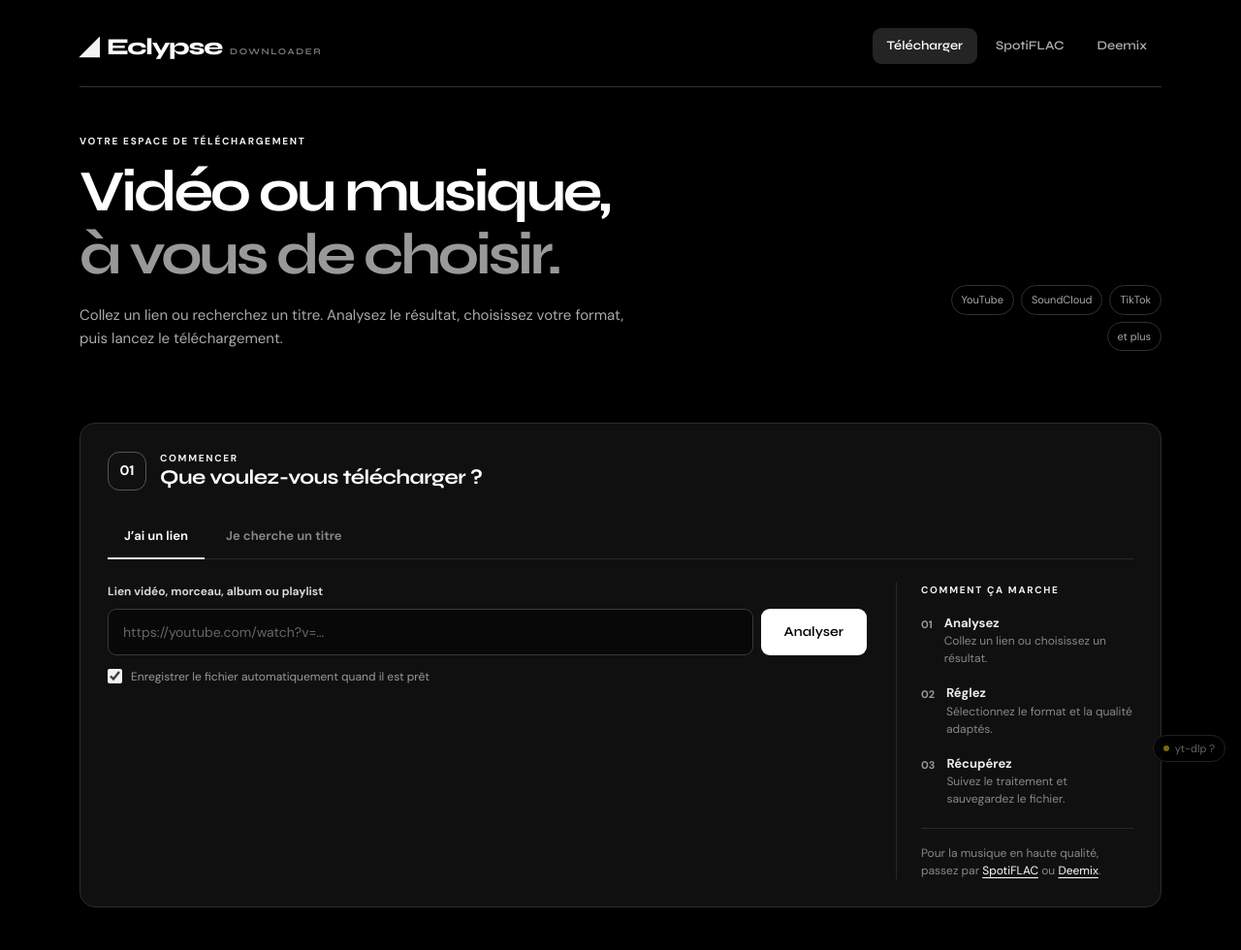
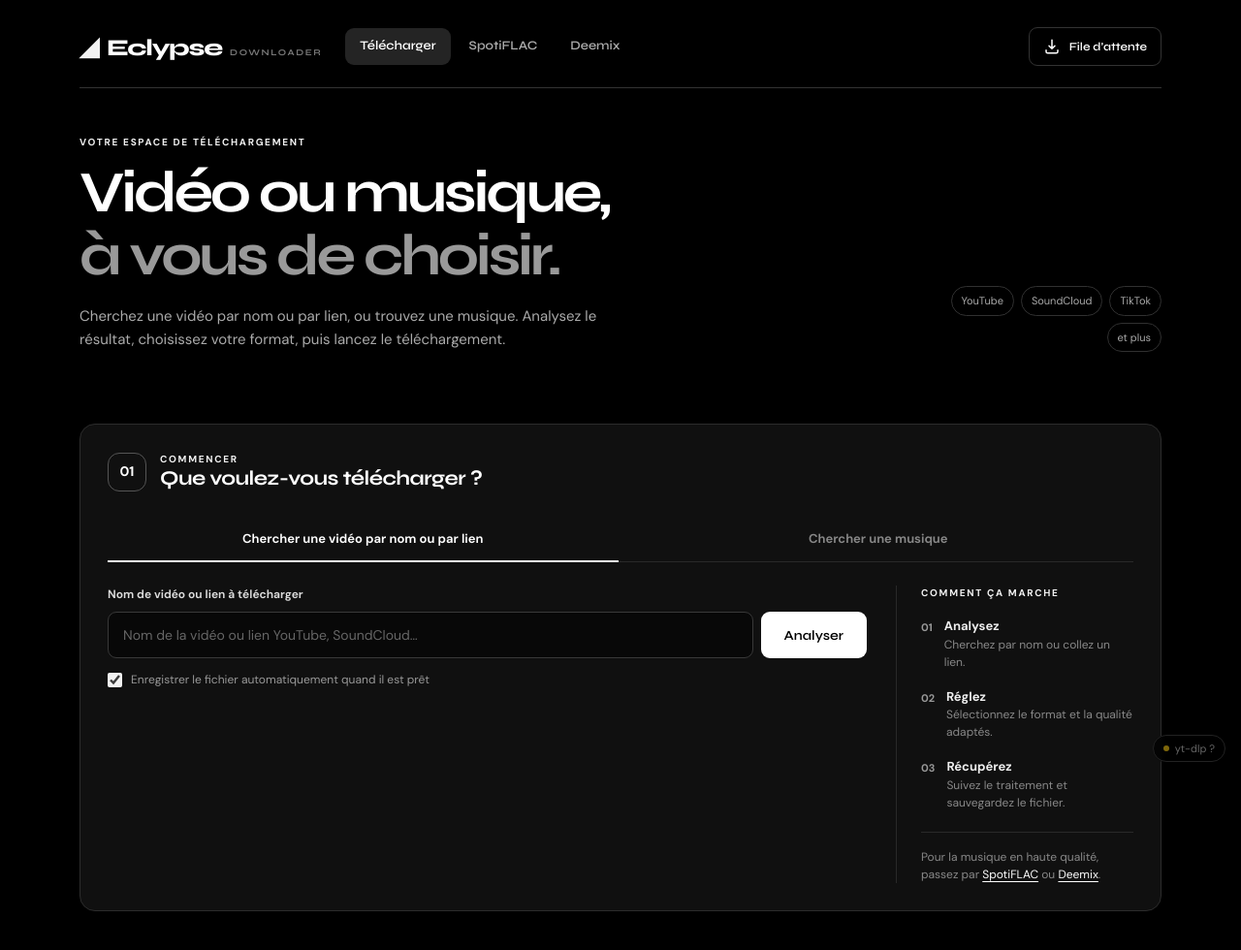
Before and after one commit to maywix/ytdownloader, a Flask app: page / in a window 1280 px wide. Shown: the top 980 px of the page at 97% size. Run offline with Flask 3, Linux system fonts and the light colour scheme; data that the repository does not hold is empty; parts of the project's set-up code (start-up, migrations or seed data) failed here and were passed over; some libraries are stand-ins or nearby versions.

Commit message:
Restore download queue and refine search interface

```diff
--- a/static/downloads-queue.js
+++ b/static/downloads-queue.js
@@ -26,11 +26,16 @@
 
   let items = load();
   const timers = {};
+  const renderedProgress = new Map();
 
   function uid() { return 'q' + Date.now().toString(36) + Math.random().toString(36).slice(2, 8); }
 
   function activeCount() {
     return items.filter((e) => e.status === 'pending' || e.status === 'downloading').length;
+  }
+
+  function problemCount() {
+    return items.filter((e) => e.status === 'error' || (!e.saved && (e.saveError || e.qualityMismatch))).length;
   }
 
   function add({ service, title, subtitle, thumbnail, autoSave }) {
@@ -253,6 +258,7 @@
     const entry = items.find((e) => e.id === id);
     if (entry) stop(entry);
     items = items.filter((e) => e.id !== id);
+    renderedProgress.delete(id);
     persist();
     render();
   }
@@ -260,6 +266,9 @@
   function clearFinished() {
     items.filter((e) => e.status === 'done' || e.status === 'error' || e.status === 'cancelled').forEach(stop);
     items = items.filter((e) => e.status !== 'done' && e.status !== 'error' && e.status !== 'cancelled');
+    for (const id of renderedProgress.keys()) {
+      if (!items.some((entry) => entry.id === id)) renderedProgress.delete(id);
+    }
     persist();
     render();
   }
@@ -278,7 +287,7 @@
   const ICON_CLOSE = svg('<path d="M18 6L6 18M6 6l12 12"/>', 12);
 
   function ensureUI() {
-    const host = document.querySelector('.header-actions');
+    const host = document.querySelector('.header-actions') || document.querySelector('.home-topbar');
     if (!host || btnEl) return;
 
     const wrap = document.createElement('div');
@@ -290,15 +299,22 @@
     btnEl.className = 'dlq-btn';
     btnEl.setAttribute('aria-haspopup', 'true');
     btnEl.setAttribute('aria-expanded', 'false');
-    btnEl.title = 'Téléchargements';
-    btnEl.innerHTML = ICON_DL + '<span class="dlq-badge hidden" id="dlq-badge">0</span>';
+    btnEl.setAttribute('aria-controls', 'dlq-panel');
+    btnEl.title = 'Ouvrir la file d’attente';
+    btnEl.innerHTML = ICON_DL + '<span class="dlq-btn-label">File d’attente</span><span class="dlq-badge hidden" id="dlq-badge">0</span>';
 
     panelEl = document.createElement('div');
+    panelEl.id = 'dlq-panel';
     panelEl.className = 'dlq-panel hidden';
+    panelEl.setAttribute('role', 'region');
+    panelEl.setAttribute('aria-label', 'File d’attente des téléchargements');
     panelEl.innerHTML = `
       <div class="dlq-panel-head">
-        <span>Téléchargements</span>
-        <button type="button" class="mini-btn" id="dlq-clear">Effacer terminés</button>
+        <span>File d’attente</span>
+        <div class="dlq-head-actions">
+          <button type="button" class="mini-btn" id="dlq-clear">Effacer l’historique</button>
+          <button type="button" class="dlq-panel-close" id="dlq-close" aria-label="Fermer la file d’attente">×</button>
+        </div>
       </div>
       <div class="dlq-list" id="dlq-list"></div>
     `;
@@ -308,6 +324,11 @@
     listEl = panelEl.querySelector('#dlq-list');
     badgeEl = btnEl.querySelector('#dlq-badge');
 
+    const closePanel = () => {
+      panelEl.classList.add('hidden');
+      btnEl.setAttribute('aria-expanded', 'false');
+    };
+
     btnEl.addEventListener('click', (event) => {
       event.stopPropagation();
       const willOpen = panelEl.classList.contains('hidden');
@@ -315,15 +336,13 @@
       btnEl.setAttribute('aria-expanded', String(willOpen));
     });
     document.addEventListener('click', (event) => {
-      if (!wrap.contains(event.target)) {
-        panelEl.classList.add('hidden');
-        btnEl.setAttribute('aria-expanded', 'false');
-      }
+      if (!wrap.contains(event.target)) closePanel();
     });
     document.addEventListener('keydown', (event) => {
-      if (event.key === 'Escape') { panelEl.classList.add('hidden'); btnEl.setAttribute('aria-expanded', 'false'); }
+      if (event.key === 'Escape') closePanel();
     });
     panelEl.querySelector('#dlq-clear').addEventListener('click', clearFinished);
+    panelEl.querySelector('#dlq-close').addEventListener('click', closePanel);
   }
 
   function statusLabel(entry) {
@@ -338,11 +357,15 @@
 
   function render() {
     if (badgeEl) {
-      const n = activeCount();
-      badgeEl.textContent = String(n);
-      badgeEl.classList.toggle('hidden', n === 0);
+      const active = activeCount();
+      const problems = problemCount();
+      badgeEl.textContent = String(active + problems);
+      badgeEl.classList.toggle('hidden', active + problems === 0);
+      badgeEl.classList.toggle('dlq-badge-error', problems > 0);
+      btnEl.setAttribute('aria-label', `File d’attente : ${active} en cours, ${problems} à vérifier`);
     }
     if (!listEl) return;
+    const scrollTop = listEl.scrollTop;
     listEl.replaceChildren();
     if (!items.length) {
       const empty = document.createElement('p');
@@ -379,7 +402,17 @@
         track.className = 'dlq-track';
         const fill = document.createElement('div');
         fill.className = 'dlq-fill';
-        fill.style.width = `${entry.progress || 0}%`;
+        const nextProgress = entry.progress || 0;
+        const previousProgress = renderedProgress.get(entry.id);
+        fill.style.width = `${previousProgress ?? nextProgress}%`;
+        renderedProgress.set(entry.id, nextProgress);
+        if (previousProgress !== undefined && previousProgress !== nextProgress) {
+          requestAnimationFrame(() => {
+            if (!fill.isConnected) return;
+            void fill.offsetWidth;
+            fill.style.width = `${nextProgress}%`;
+          });
+        }
         track.appendChild(fill);
         const label = document.createElement('p');
         label.className = 'dlq-status';
@@ -393,12 +426,17 @@
       } else if (entry.status === 'done' && entry.saveError) {
         const label = document.createElement('p');
         label.className = 'dlq-status dlq-status-error';
-        label.innerHTML = ICON_ERR + ' ' + entry.saveError;
-        body.appendChild(label);
+        label.innerHTML = ICON_ERR;
+        label.append(' Échec de l’enregistrement');
+        const detail = document.createElement('p');
+        detail.className = 'dlq-error-detail';
+        detail.textContent = entry.saveError;
+        body.append(label, detail);
       } else if (entry.status === 'done' && entry.qualityMismatch) {
         const label = document.createElement('p');
         label.className = 'dlq-status dlq-status-warn';
-        label.innerHTML = ICON_WARN + ' ' + entry.qualityMismatch;
+        label.innerHTML = ICON_WARN;
+        label.append(' ' + entry.qualityMismatch);
         body.appendChild(label);
       } else if (entry.status === 'done') {
         const label = document.createElement('p');
@@ -408,8 +446,12 @@
       } else if (entry.status === 'error') {
         const label = document.createElement('p');
         label.className = 'dlq-status dlq-status-error';
-        label.innerHTML = ICON_ERR + ' ' + (entry.error || 'Erreur');
-        body.appendChild(label);
+        label.innerHTML = ICON_ERR;
+        label.append(' Échec du téléchargement');
+        const detail = document.createElement('p');
+        detail.className = 'dlq-error-detail';
+        detail.textContent = entry.error || 'Erreur inconnue';
+        body.append(label, detail);
       } else if (entry.status === 'cancelled') {
         const label = document.createElement('p');
         label.className = 'dlq-status';
@@ -459,6 +501,7 @@
       row.append(thumb, body, actions);
       listEl.appendChild(row);
     });
+    listEl.scrollTop = scrollTop;
   }
 
   // ── Téléchargements rapides (réglages "optimal" par défaut, sans écran
--- a/static/style.css
+++ b/static/style.css
@@ -1081,18 +1082,24 @@
   display: flex;
   align-items: center;
   justify-content: center;
+  gap: 9px;
   position: relative;
-  width: 34px;
-  height: 34px;
+  min-height: 40px;
+  padding: 0 14px;
   flex-shrink: 0;
   background: transparent;
   border: 1px solid var(--border2);
-  border-radius: 3px;
+  border-radius: 9px;
   color: var(--text);
+  font: 600 12px 'Syne', 'DM Sans', sans-serif;
   cursor: pointer;
-  transition: all 0.15s;
+  transition: border-color 0.18s, background 0.18s, transform 0.18s;
 }
-.dlq-btn:hover, .dlq-btn[aria-expanded="true"] { border-color: #555; }
+.dlq-btn:hover, .dlq-btn[aria-expanded="true"] { border-color: #777; background: #191919; }
+.dlq-btn:hover { transform: translateY(-2px); }
+.dlq-btn:active { transform: translateY(0); }
+.dlq-btn svg { flex-shrink: 0; }
+.dlq-btn-label { white-space: nowrap; }
 
 .dlq-badge {
   position: absolute;
@@ -1295,6 +1331,7 @@
   padding-bottom: 22px;
   border-bottom: 1px solid var(--border2);
 }
+.home-topbar .header-actions { margin-left: auto; min-width: 150px; justify-content: flex-end; }
 .home-brand {
   display: inline-flex;
   align-items: baseline;
@@ -1338,10 +1376,12 @@
 .workspace-heading { display: flex; align-items: center; gap: 14px; margin-bottom: 25px; }
 .workspace-heading h2 { font-size: 21px; letter-spacing: -.025em; line-height: 1.25; }
 .step-number { width: 40px; height: 40px; border: 1px solid #555; border-radius: 12px; color: #fff; display: grid; place-items: center; font-size: 14px; font-weight: 800; flex-shrink: 0; }
-.home-page .mode-tabs { display: flex; gap: 5px; border-bottom: 1px solid #292929; margin-bottom: 24px; }
-.home-page .mode-tab { background: transparent; border: 0; border-bottom: 2px solid transparent; border-radius: 0; color: #888; font: inherit; font-size: 13px; font-weight: 650; padding: 12px 17px; cursor: pointer; margin-bottom: -1px; }
+.home-page .mode-tabs { display: grid; grid-template-columns: repeat(2, minmax(0, 1fr)); gap: 5px; border-bottom: 1px solid #292929; margin-bottom: 24px; }
+.home-page .mode-tab { background: transparent; border: 0; border-bottom: 2px solid transparent; border-radius: 0; color: #888; font: inherit; font-size: 13px; font-weight: 650; line-height: 1.35; min-height: 48px; padding: 10px 12px; cursor: pointer; margin-bottom: -1px; transition: color 0.2s, border-color 0.2s, background 0.2s; }
 .home-page .mode-tab:hover, .home-page .mode-tab:focus-visible { color: #fff; }
 .home-page .mode-tab.active { color: #fff; border-bottom-color: #f2f2f2; }
+.home-page .mode-tab:hover { background: #191919; }
+.home-page .mode-sec:not(.hidden) { animation: uiReveal 0.24s ease-out both; }
 .workspace-grid { display: grid; grid-template-columns: minmax(0, 1fr) 245px; gap: 30px; align-items: start; }
 .workspace-main { min-width: 0; }
 .field-label { display: block; margin-bottom: 9px; font-size: 12px; font-weight: 650; color: #ddd; }
--- a/templates/deemix.html
+++ b/templates/deemix.html
@@ -4,7 +4,7 @@
   <meta charset="UTF-8">
   <meta name="viewport" content="width=device-width, initial-scale=1.0">
   <title>Deemix — Eclypse Downloader</title>
-  <link rel="stylesheet" href="/static/style.css?v=8">
+  <link rel="stylesheet" href="/static/style.css?v=9">
 </head>
 <body>
   <div class="app service-page">
@@ -12,6 +12,7 @@
       <div class="home-topbar">
         <a class="home-brand" href="/" aria-label="Eclypse, accueil"><span class="brand-mark">◢</span><span>Eclypse</span><small>DOWNLOADER</small></a>
         <nav class="primary-nav" aria-label="Services"><a href="/">Télécharger</a><a href="/spotify">SpotiFLAC</a><a class="active" href="/deemix" aria-current="page">Deemix</a></nav>
+        <div class="header-actions" aria-label="Téléchargements"></div>
       </div>
       <div class="service-intro"><p class="eyebrow">MUSIQUE · DEEZER</p><h1>Deemix <span class="beta-badge">BÊTA</span></h1><p class="tagline">Cherchez un titre ou analysez un lien Deezer ou Spotify, puis choisissez FLAC ou MP3. Un ARL Deezer valide doit être configuré par l’administrateur.</p></div>
       <div class="version-badge hidden" id="deemix-version-badge"><span class="version-dot"></span><span id="deemix-v-text">deemix</span></div>
@@ -154,7 +155,7 @@
   <script src="/static/persist.js"></script>
   <script src="/static/service-history.js?v=1"></script>
   <script src="/static/nav.js"></script>
-  <script src="/static/downloads-queue.js?v=7"></script>
+  <script src="/static/downloads-queue.js?v=8"></script>
   <script src="/static/deemix.js?v=11"></script>
 </body>
 </html>
--- a/templates/index.html
+++ b/templates/index.html
@@ -4,7 +4,7 @@
   <meta charset="UTF-8">
   <meta name="viewport" content="width=device-width, initial-scale=1.0">
   <title>Eclypse Downloader</title>
-  <link rel="stylesheet" href="/static/style.css?v=8">
+  <link rel="stylesheet" href="/static/style.css?v=9">
 </head>
 <body>
 
@@ -18,12 +18,13 @@
           <a href="/spotify">SpotiFLAC</a>
           <a href="/deemix">Deemix</a>
         </nav>
+        <div class="header-actions" aria-label="Téléchargements"></div>
       </div>
       <div class="home-hero">
         <div>
           <p class="eyebrow">VOTRE ESPACE DE TÉLÉCHARGEMENT</p>
           <h1>Vidéo ou musique,<br><span>à vous de choisir.</span></h1>
-          <p class="hero-description">Collez un lien ou recherchez un titre. Analysez le résultat, choisissez votre format, puis lancez le téléchargement.</p>
+          <p class="hero-description">Cherchez une vidéo par nom ou par lien, ou trouvez une musique. Analysez le résultat, choisissez votre format, puis lancez le téléchargement.</p>
         </div>
         <div class="hero-sources" aria-label="Sources compatibles"><span>YouTube</span><span>SoundCloud</span><span>TikTok</span><span>et plus</span></div>
       </div>
@@ -35,16 +36,16 @@
       <div class="workspace-shell">
         <div class="workspace-heading"><span class="step-number">01</span><div><p class="eyebrow">COMMENCER</p><h2>Que voulez-vous télécharger ?</h2></div></div>
         <div class="mode-tabs" role="tablist" aria-label="Méthode de recherche">
-          <button class="mode-tab active" id="tab-url-btn" data-mode="url" role="tab" aria-controls="sec-url" aria-selected="true">J’ai un lien</button>
-          <button class="mode-tab" id="tab-search-btn" data-mode="search" role="tab" aria-controls="sec-search" aria-selected="false">Je cherche un titre</button>
+          <button class="mode-tab active" id="tab-url-btn" data-mode="url" role="tab" aria-controls="sec-url" aria-selected="true">Chercher une vidéo par nom ou par lien</button>
+          <button class="mode-tab" id="tab-search-btn" data-mode="search" role="tab" aria-controls="sec-search" aria-selected="false">Chercher une musique</button>
         </div>
         <div class="workspace-grid"><div class="workspace-main">
 
       <!-- Mode 1 : URL (Vidéo / Playlist / Spotify Album / Track) -->
       <section id="sec-url" class="mode-sec">
-        <label class="field-label" for="url-input">Lien vidéo, morceau, album ou playlist</label>
+        <label class="field-label" for="url-input">Nom de vidéo ou lien à télécharger</label>
         <div class="input-row">
-          <input type="text" id="url-input" placeholder="https://youtube.com/watch?v=…" autocomplete="off" spellcheck="false">
+          <input type="text" id="url-input" placeholder="Nom de la vidéo ou lien YouTube, SoundCloud…" autocomplete="off" spellcheck="false">
           <button id="fetch-btn">
             <span id="btn-label">Analyser</span>
             <span id="btn-spinner" class="spinner hidden"></span>
@@ -81,7 +82,7 @@
         <div id="music-results" class="results-grid"></div>
         <div id="music-error" class="error hidden" style="margin-top: 12px;"></div>
       </section>
-        </div><aside class="workspace-aside"><p class="eyebrow">COMMENT ÇA MARCHE</p><ol><li><span>01</span><div><strong>Analysez</strong><p>Collez un lien ou choisissez un résultat.</p></div></li><li><span>02</span><div><strong>Réglez</strong><p>Sélectionnez le format et la qualité adaptés.</p></div></li><li><span>03</span><div><strong>Récupérez</strong><p>Suivez le traitement et sauvegardez le fichier.</p></div></li></ol><p class="aside-note">Pour la musique en haute qualité, passez par <a href="/spotify">SpotiFLAC</a> ou <a href="/deemix">Deemix</a>.</p></aside></div>
+        </div><aside class="workspace-aside"><p class="eyebrow">COMMENT ÇA MARCHE</p><ol><li><span>01</span><div><strong>Analysez</strong><p>Cherchez par nom ou collez un lien.</p></div></li><li><span>02</span><div><strong>Réglez</strong><p>Sélectionnez le format et la qualité adaptés.</p></div></li><li><span>03</span><div><strong>Récupérez</strong><p>Suivez le traitement et sauvegardez le fichier.</p></div></li></ol><p class="aside-note">Pour la musique en haute qualité, passez par <a href="/spotify">SpotiFLAC</a> ou <a href="/deemix">Deemix</a>.</p></aside></div>
       </div>
 
       <div id="error-msg" class="error hidden"></div>
@@ -258,7 +259,7 @@
   <script src="/static/persist.js"></script>
   <script src="/static/service-history.js?v=1"></script>
   <script src="/static/nav.js"></script>
-  <script src="/static/downloads-queue.js?v=7"></script>
+  <script src="/static/downloads-queue.js?v=8"></script>
   <script src="/static/app.js?v=9"></script>
 </body>
 </html>
--- a/templates/spotify.html
+++ b/templates/spotify.html
@@ -4,7 +4,7 @@
   <meta charset="UTF-8">
   <meta name="viewport" content="width=device-width, initial-scale=1.0">
   <title>SpotiFLAC — Eclypse Downloader</title>
-  <link rel="stylesheet" href="/static/style.css?v=8">
+  <link rel="stylesheet" href="/static/style.css?v=9">
 </head>
 <body>
   <div class="app service-page">
@@ -12,6 +12,7 @@
       <div class="home-topbar">
         <a class="home-brand" href="/" aria-label="Eclypse, accueil"><span class="brand-mark">◢</span><span>Eclypse</span><small>DOWNLOADER</small></a>
         <nav class="primary-nav" aria-label="Services"><a href="/">Télécharger</a><a class="active" href="/spotify" aria-current="page">SpotiFLAC</a><a href="/deemix">Deemix</a></nav>
+        <div class="header-actions" aria-label="Téléchargements"></div>
       </div>
       <div class="service-intro"><p class="eyebrow">MUSIQUE · SOURCES MULTIPLES</p><h1>SpotiFLAC <span class="beta-badge">BÊTA</span></h1><p class="tagline">Cherchez un titre ou collez un lien Spotify pour récupérer un morceau, un album ou une playlist. Choisissez ensuite la source et la qualité audio.</p></div>
       <div class="version-badge hidden" id="spotify-version-badge"><span class="version-dot"></span><span id="spotify-v-text">SpotiFLAC</span></div>
@@ -201,7 +202,7 @@
   <script src="/static/persist.js"></script>
   <script src="/static/service-history.js?v=1"></script>
   <script src="/static/nav.js"></script>
-  <script src="/static/downloads-queue.js?v=7"></script>
+  <script src="/static/downloads-queue.js?v=8"></script>
   <script src="/static/spotify.js?v=20"></script>
 </body>
 </html>
```
Also changed, not shown: other parts of static/style.css (+49 -6 lines).
